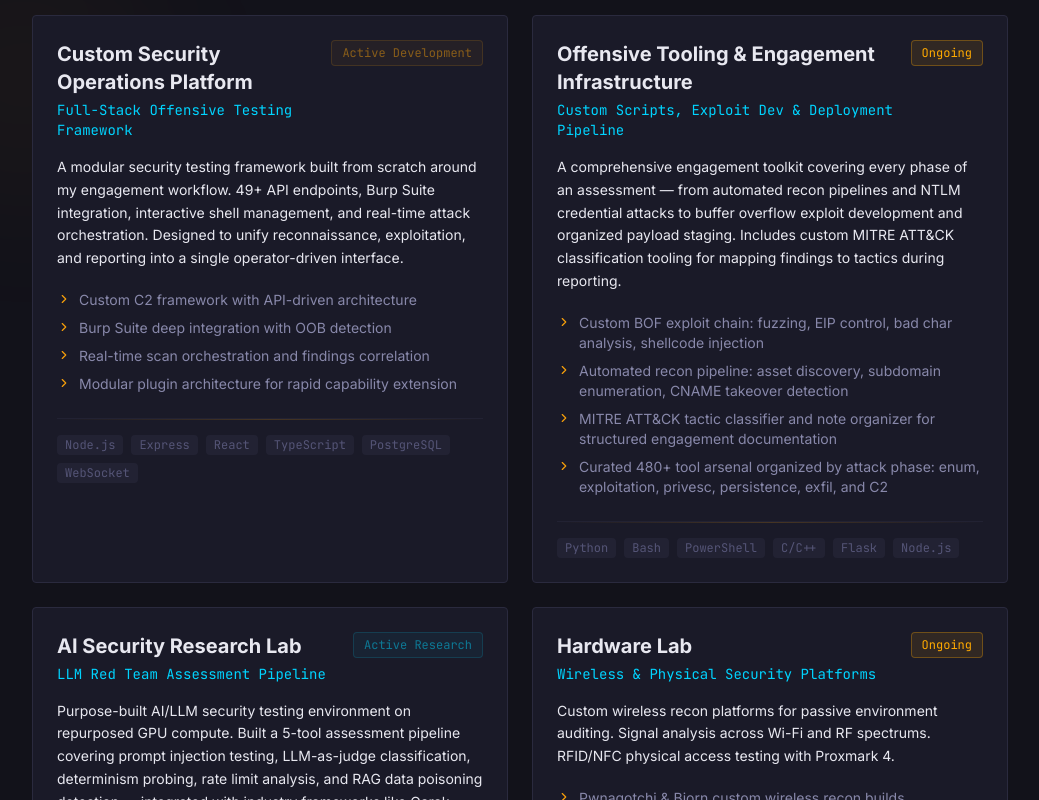
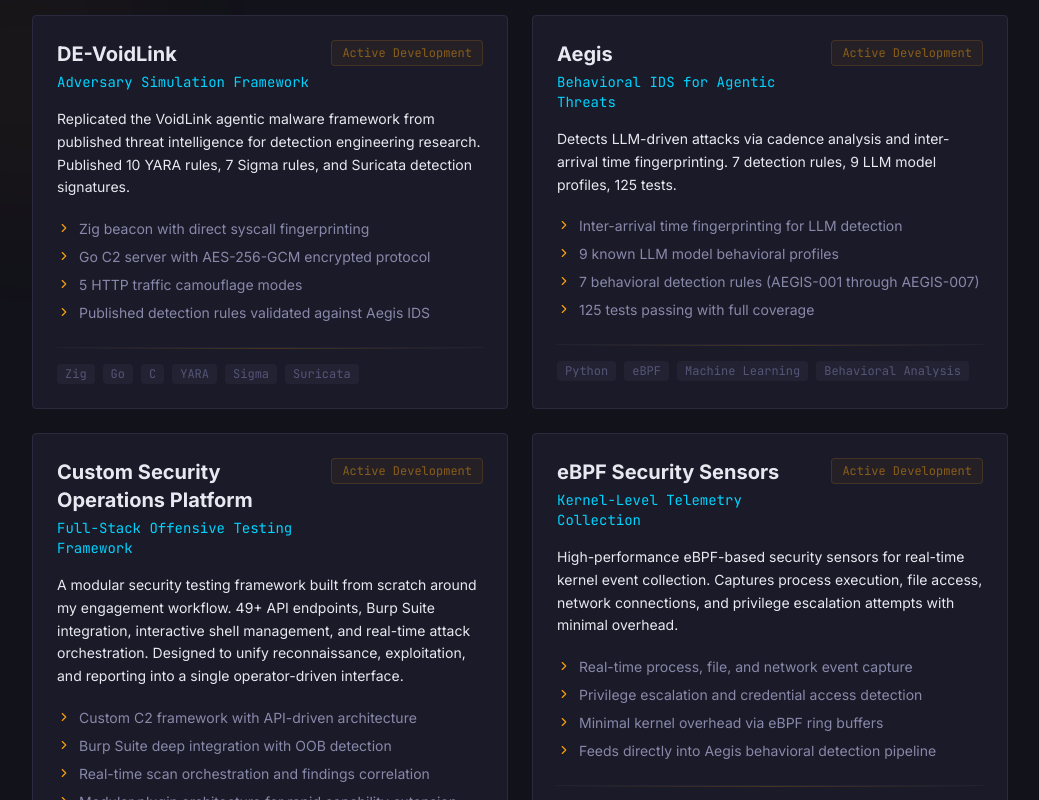
Before and after one commit to src-ta/source, a React (Vite) app: page / in a window 1280 px wide. Shown: the part 1740-2540 px from the top of the page, without its empty margins (120-1159 px from the left). Built offline with nearby package versions, Linux system fonts and the light colour scheme.

Commit message:
Fix fabricated data: real company names, add DE-VoidLink/Aegis/eBPF projects, remove education, fix AI attribution

```diff
--- a/src/data/resume.ts
+++ b/src/data/resume.ts
@@ -136,6 +136,34 @@
 
 export const projects: Project[] = [
   {
+    title: 'DE-VoidLink',
+    subtitle: 'Adversary Simulation Framework',
+    description:
+      'Replicated the VoidLink agentic malware framework from published threat intelligence for detection engineering research. Published 10 YARA rules, 7 Sigma rules, and Suricata detection signatures.',
+    tech: ['Zig', 'Go', 'C', 'YARA', 'Sigma', 'Suricata'],
+    highlights: [
+      'Zig beacon with direct syscall fingerprinting',
+      'Go C2 server with AES-256-GCM encrypted protocol',
+      '5 HTTP traffic camouflage modes',
+      'Published detection rules validated against Aegis IDS',
+    ],
+    status: 'Active Development',
+  },
+  {
+    title: 'Aegis',
+    subtitle: 'Behavioral IDS for Agentic Threats',
+    description:
+      'Detects LLM-driven attacks via cadence analysis and inter-arrival time fingerprinting. 7 detection rules, 9 LLM model profiles, 125 tests.',
+    tech: ['Python', 'eBPF', 'Machine Learning', 'Behavioral Analysis'],
+    highlights: [
+      'Inter-arrival time fingerprinting for LLM detection',
+      '9 known LLM model behavioral profiles',
+      '7 behavioral detection rules (AEGIS-001 through AEGIS-007)',
+      '125 tests passing with full coverage',
+    ],
+    status: 'Active Development',
+  },
+  {
     title: 'Custom Security Operations Platform',
     subtitle: 'Full-Stack Offensive Testing Framework',
     description:
@@ -157,31 +185,29 @@
     status: 'Active Development',
   },
   {
-    title: 'Offensive Tooling & Engagement Infrastructure',
-    subtitle: 'Custom Scripts, Exploit Dev & Deployment Pipeline',
+    title: 'eBPF Security Sensors',
+    subtitle: 'Kernel-Level Telemetry Collection',
     description:
-      'A comprehensive engagement toolkit covering every phase of an assessment — from automated recon pipelines and NTLM credential attacks to buffer overflow exploit development and organized payload staging. Includes custom MITRE ATT&CK classification tooling for mapping findings to tactics during reporting.',
+      'High-performance eBPF-based security sensors for real-time kernel event collection. Captures process execution, file access, network connections, and privilege escalation attempts with minimal overhead.',
     tech: [
+      'C',
+      'eBPF',
       'Python',
-      'Bash',
-      'PowerShell',
-      'C/C++',
-      'Flask',
-      'Node.js',
+      'Linux Kernel',
     ],
     highlights: [
-      'Custom BOF exploit chain: fuzzing, EIP control, bad char analysis, shellcode injection',
-      'Automated recon pipeline: asset discovery, subdomain enumeration, CNAME takeover detection',
-      'MITRE ATT&CK tactic classifier and note organizer for structured engagement documentation',
-      'Curated 480+ tool arsenal organized by attack phase: enum, exploitation, privesc, persistence, exfil, and C2',
+      'Real-time process, file, and network event capture',
+      'Privilege escalation and credential access detection',
+      'Minimal kernel overhead via eBPF ring buffers',
+      'Feeds directly into Aegis behavioral detection pipeline',
     ],
-    status: 'Ongoing',
+    status: 'Active Development',
   },
   {
     title: 'AI Security Research Lab',
-    subtitle: 'LLM Red Team Assessment Pipeline',
+    subtitle: 'TCM Security AI Hacking Coursework',
     description:
-      'Purpose-built AI/LLM security testing environment on repurposed GPU compute. Built a 5-tool assessment pipeline covering prompt injection testing, LLM-as-judge classification, determinism probing, rate limit analysis, and RAG data poisoning detection — integrated with industry frameworks like Garak, PyRIT, and the Adversarial Robustness Toolbox.',
+      '5-tool LLM assessment pipeline built during TCM Security AI Hacking coursework. Covers prompt injection testing, LLM-as-judge classification, determinism probing, rate limit analysis, and RAG data poisoning detection — integrated with Garak, PyRIT, and the Adversarial Robustness Toolbox.',
     tech: ['Python', 'Ollama', 'CUDA', 'Proxmox', 'Flask', 'REST API'],
     highlights: [
       'Custom prompt injection tester with CSV attack libraries and rate-limited concurrent delivery',
@@ -264,14 +290,9 @@
     detail: 'Top 1,000 in competitive machine exploitation',
   },
   {
-    name: 'HackTheBox Seasons',
-    achievement: 'Bronze Tier',
-    detail: 'Time-constrained seasonal challenges',
-  },
-  {
-    name: 'TryHackMe',
-    achievement: 'Top 5%',
-    detail: 'Global rank in practical security training',
+    name: 'TCM Security',
+    achievement: 'CE Credits',
+    detail: 'Python for Hackers, AI Hacking (built 5-tool LLM pipeline), Web/API Hacking & Bug Bounty, Phishing Campaigns',
   },
 ];
 
@@ -284,49 +305,39 @@
 
 export const experience: Experience[] = [
   {
-    company: 'Sentinel Guard Systems',
-    title: 'Account Executive — Physical Security',
+    company: 'Knight Watch Inc.',
+    title: 'Account Executive',
     period: '2025',
     bullets: [
-      'Consulted on physical security integrations for corporate, education, and nonprofit clients — surveillance, access control, and emergency response systems.',
+      'Consulted on physical security integrations for Corporate, SLED, and NPO clients — surveillance, access control, and emergency response systems.',
       'Assessed on-premises security posture and integrated physical threat identification into enterprise risk frameworks.',
     ],
   },
   {
-    company: 'Meridian IT Solutions',
+    company: 'Apex Digital Solutions',
     title: 'Senior Account Executive',
     period: '2023 – 2024',
     bullets: [
-      'Helped break the company\'s first major annual revenue milestone through outcome-focused IT and cybersecurity sales.',
-      'Built an automated RPA pipeline that eliminated manual data formatting and cut lead generation time by 40%.',
+      'Helped break the company\'s first $5M annual revenue milestone in 25 years through outcome-focused IT and cybersecurity sales.',
+      'Built an automated RPA pipeline (Power Platform) that cut lead generation time by 40%.',
       'Presented IT and cybersecurity solutions to C-suite stakeholders, aligning technical outcomes with compliance and risk requirements.',
     ],
   },
   {
-    company: 'Major Cloud Provider',
+    company: 'Microsoft',
     title: 'Direct Sales & Success — Education & NPO',
     period: '2022 – 2023',
     bullets: [
-      'Advised enterprise Education and NPO clients on cloud security, specializing in identity management and GRC alignment.',
+      'Advised enterprise Education and NPO clients on M365 and Azure security, specializing in identity management and GRC alignment.',
       'Designed strategic adoption plans that mapped technical security features to regulatory requirements.',
     ],
   },
   {
-    company: 'Independent Venture',
+    company: 'Blockchain Solutions',
     title: 'System Administrator & Founder',
     period: '2017 – 2022',
     bullets: [
-      'Built and managed a distributed compute operation (~44 GPUs across 7 rigs), handling networking, power infrastructure, cooling, and remote monitoring.',
-      'Developed custom tooling for real-time device health monitoring, automated alerts, and remote management across distributed hardware.',
-    ],
-  },
-  {
-    company: 'Licensed Operations',
-    title: 'Operations Director & Founder',
-    period: '2010 – 2022',
-    bullets: [
-      'Founded and operated a licensed business under strict regulatory compliance, scaling from startup to national industry recognition.',
-      'Managed full business operations — licensing, regulatory compliance, facility buildout, supply chain, physical security, and strategic marketing.',
+      'Built and managed distributed compute infrastructure (~44 GPUs, 7 rigs) with custom monitoring tooling, automated alerts, and remote management.',
     ],
   },
 ];
@@ -334,7 +345,7 @@
 export const education = {
   degree: 'AAS in Computer Information Systems',
   focus: 'Computer & Network Technology',
-  school: 'Community College',
+  school: 'Schoolcraft College, Livonia, MI',
   gpa: '3.7',
   status: 'In Progress',
 };
@@ -412,7 +423,7 @@
       'work history',
     ],
     response:
-      "20+ years in technology. I started building computers and writing code before middle school. I've run businesses in heavily regulated industries, managed distributed infrastructure, worked enterprise sales at a major cloud provider, and helped an MSP break their first major revenue milestone. The last 4+ years have been dedicated entirely to offensive security — not as a career change, but as a return to where I started. The business experience is the bonus, not the foundation.",
+      "20+ years in technology. I started building computers and writing code before middle school. I've run businesses in heavily regulated industries, managed distributed infrastructure, worked enterprise sales at Microsoft, and helped an MSP break their first $5M revenue milestone in 25 years. The last 4+ years have been dedicated entirely to offensive security — not as a career change, but as a return to where I started. The business experience is the bonus, not the foundation.",
     followUp: 'Want to know about my security methodology?',
   },
   {
@@ -427,7 +438,7 @@
       'script',
     ],
     response:
-      "I build tools because I want to understand the full attack chain, not just run someone else's scripts. My main project is a custom security operations platform — 49+ API endpoints, Burp Suite integration, real-time orchestration — built because existing tools don't match my workflow. Beyond that, I maintain a full engagement infrastructure: automated recon pipelines that chain asset discovery through subdomain takeover detection, custom buffer overflow exploit tooling for x86 targets, NTLM credential attack scripts, a MITRE ATT&CK tactic classifier I wrote for mapping findings during reporting, and a curated deployment toolkit organized by platform and attack phase. I also maintain an AI adversarial research lab and custom wireless recon platforms.",
+      "I build tools because I want to understand the full attack chain, not just run someone else's scripts. My main project is a custom security operations platform — 49+ API endpoints, Burp Suite integration, real-time orchestration — built because existing tools don't match my workflow. Beyond that, I maintain a full engagement infrastructure: automated recon pipelines that chain asset discovery through subdomain takeover detection, custom buffer overflow exploit tooling for x86 targets, NTLM credential attack scripts, a MITRE ATT&CK tactic classifier I wrote for mapping findings during reporting, and a curated deployment toolkit organized by platform and attack phase. My flagship projects are DE-VoidLink — a full adversary simulation framework I built in Zig, Go, and C from real threat intelligence — and Aegis, a behavioral IDS that detects LLM-driven attacks. I also maintain an AI adversarial research lab and custom wireless recon platforms.",
     followUp: 'Want to know about my hardware capabilities?',
   },
   {
@@ -455,7 +466,7 @@
   {
     patterns: ['ai', 'llm', 'machine learning', 'ml', 'artificial intelligence', 'prompt'],
     response:
-      "AI/LLM security is an active research area for me. I've built a 5-tool assessment pipeline on dedicated GPU hardware: a prompt injection tester that fires structured attack libraries at chat endpoints with rate limiting and repeat testing, an LLM-as-judge classifier that uses a local model to score injection success with confidence metrics, a temperature probe for detecting non-determinism, a rate limit threshold finder, and a RAG canary system for detecting knowledge base data extraction. I also work with industry tools like Garak, PyRIT, and the Adversarial Robustness Toolbox, and I maintain organized prompt libraries for jailbreaks, harmful outputs, and system prompt extraction. I've completed HTB's AI Red Teamer path. This is an emerging attack surface and I'm building practical, repeatable assessment methodology.",
+      "AI/LLM security is an active research area for me. Through TCM Security's AI Hacking course, I built a 5-tool assessment pipeline on dedicated GPU hardware: a prompt injection tester that fires structured attack libraries at chat endpoints with rate limiting and repeat testing, an LLM-as-judge classifier that uses a local model to score injection success with confidence metrics, a temperature probe for detecting non-determinism, a rate limit threshold finder, and a RAG canary system for detecting knowledge base data extraction. I also work with industry tools like Garak, PyRIT, and the Adversarial Robustness Toolbox, and I maintain organized prompt libraries for jailbreaks, harmful outputs, and system prompt extraction. I've completed HTB's AI Red Teamer path. This is an emerging attack surface and I'm building practical, repeatable assessment methodology.",
     followUp: 'Interested in my other research projects?',
   },
   {
--- a/src/sections/Contact.tsx
+++ b/src/sections/Contact.tsx
@@ -1,6 +1,6 @@
 import { useState } from 'react';
 import { motion } from 'framer-motion';
-import { profile, education, certifications, training } from '../data/resume';
+import { profile, certifications, training } from '../data/resume';
 import type { Certification, TrainingPlatform } from '../data/resume';
 import {
   Mail,
@@ -11,7 +11,6 @@
   Clock,
   Target,
   Award,
-  GraduationCap,
 } from 'lucide-react';
 
 const certStatusConfig: Record<
@@ -147,32 +146,7 @@
                 </motion.a>
               </div>
 
-              <motion.div
-                className="mt-10 p-5 bg-bg-card rounded-sm relative overflow-hidden"
-                initial={{ opacity: 0, y: 15 }}
-                whileInView={{ opacity: 1, y: 0 }}
-                viewport={{ once: true }}
-              >
-                <div className="absolute inset-0 rounded-sm border border-border" />
-                <div className="absolute top-0 left-0 right-0 h-px bg-gradient-to-r from-accent/40 via-transparent to-accent/40" />
-                <div className="relative z-10">
-                  <div className="flex items-center gap-2 mb-4">
-                    <GraduationCap className="w-4 h-4 text-accent" />
-                    <h3 className="text-sm font-mono text-text-muted uppercase tracking-wider">
-                      Education
-                    </h3>
-                  </div>
-                  <p className="text-text-primary font-medium">
-                    {education.degree}
-                  </p>
-                  <p className="text-sm text-text-secondary">
-                    {education.focus} — GPA <span className="text-primary font-mono font-bold">{education.gpa}</span>
-                  </p>
-                  <p className="text-sm text-text-muted">
-                    {education.school} (<span className="text-accent">{education.status}</span>)
-                  </p>
-                </div>
-              </motion.div>
+
             </div>
 
             <div className="space-y-8">
```
